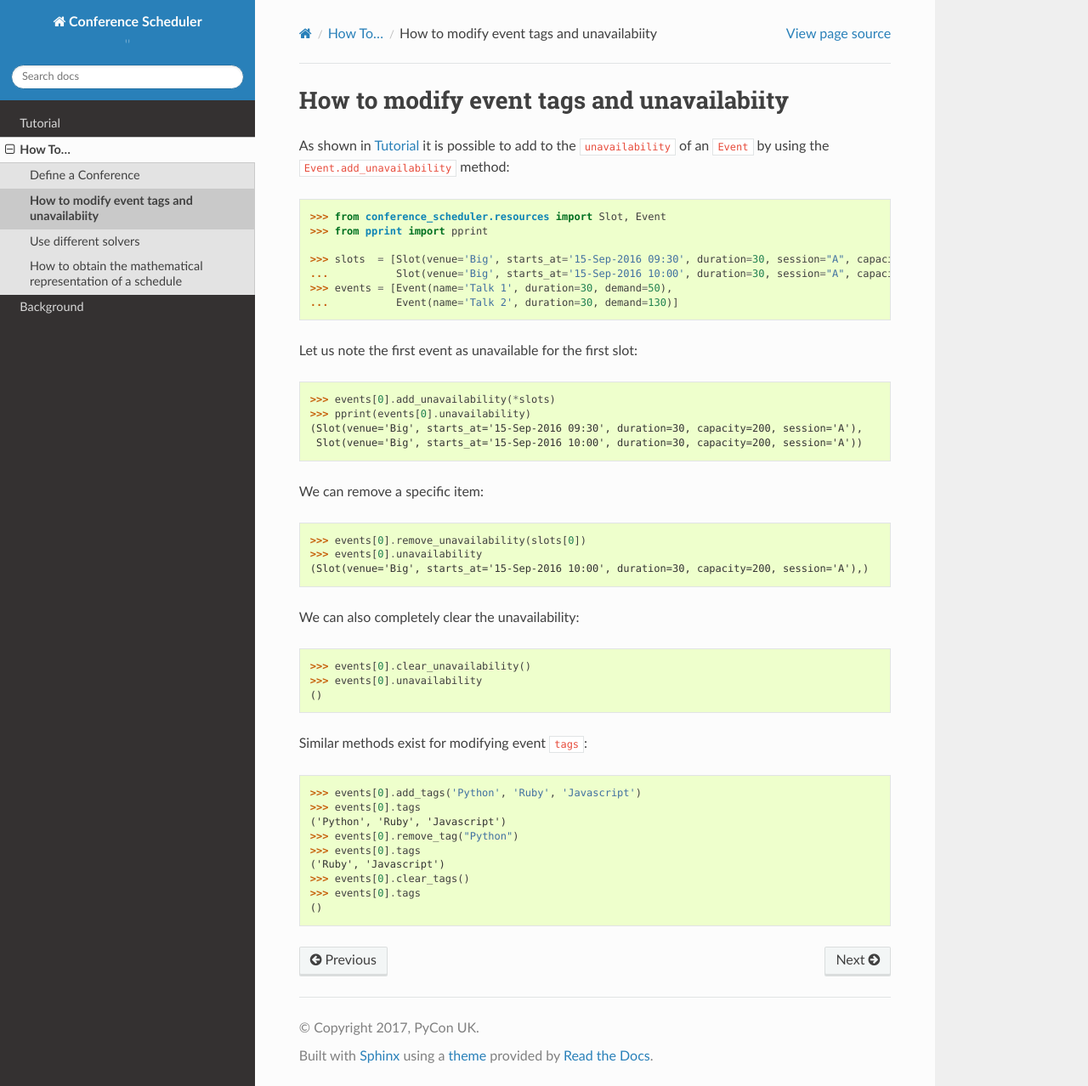
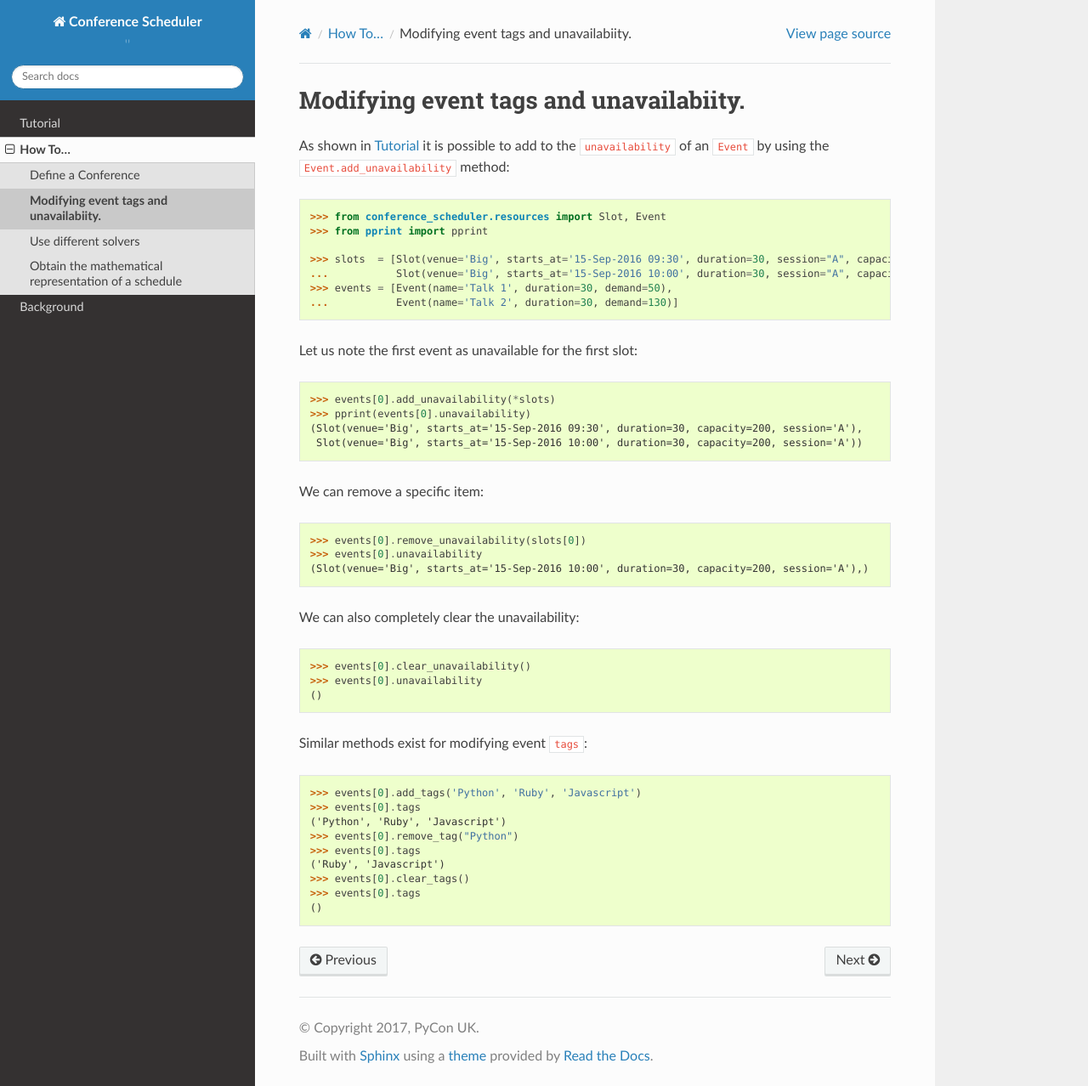
Before and after one commit to PyconUK/ConferenceScheduler, a Sphinx documentation site: the page built from docs/howto/modifying_tags_and_unavailability.rst, in a window 1280 px wide and 1278 px high. Shown: the whole window at 85% size. Built offline with Sphinx 7.4.7 and the Read the Docs theme 2.0.0, drawn with Linux system fonts in a browser that asks for light colours.

Commit message:
Revert "Modify titles of howtos to start with "How to""
This reverts commit be86b0b277d9a05dd8a907c7a5ff839fbfc0c57c.

```diff
--- a/docs/howto/mathematical_representation.rst
+++ b/docs/howto/mathematical_representation.rst
@@ -1,5 +1,5 @@
-How to obtain the mathematical representation of a schedule
-===========================================================
+Obtain the mathematical representation of a schedule
+====================================================
 
 When scheduling a conference, it might be desirable to recover the schedule in a
 different format.
--- a/docs/howto/modifying_tags_and_unavailability.rst
+++ b/docs/howto/modifying_tags_and_unavailability.rst
@@ -1,5 +1,5 @@
-How to modify event tags and unavailabiity
-==========================================
+Modifying event tags and unavailabiity.
+=======================================
 
 As shown in :ref:`tutorial` it is possible to add to the :code:`unavailability`
 of an :code:`Event` by using the :code:`Event.add_unavailability` method::
```
